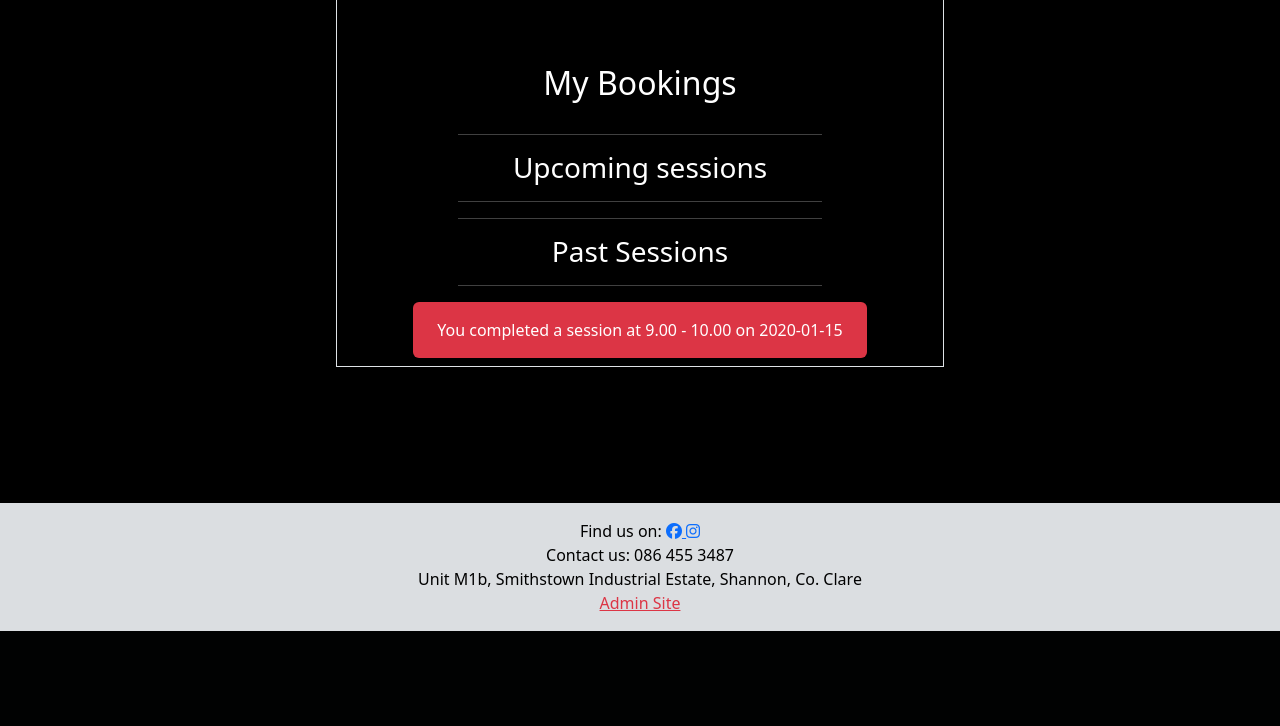
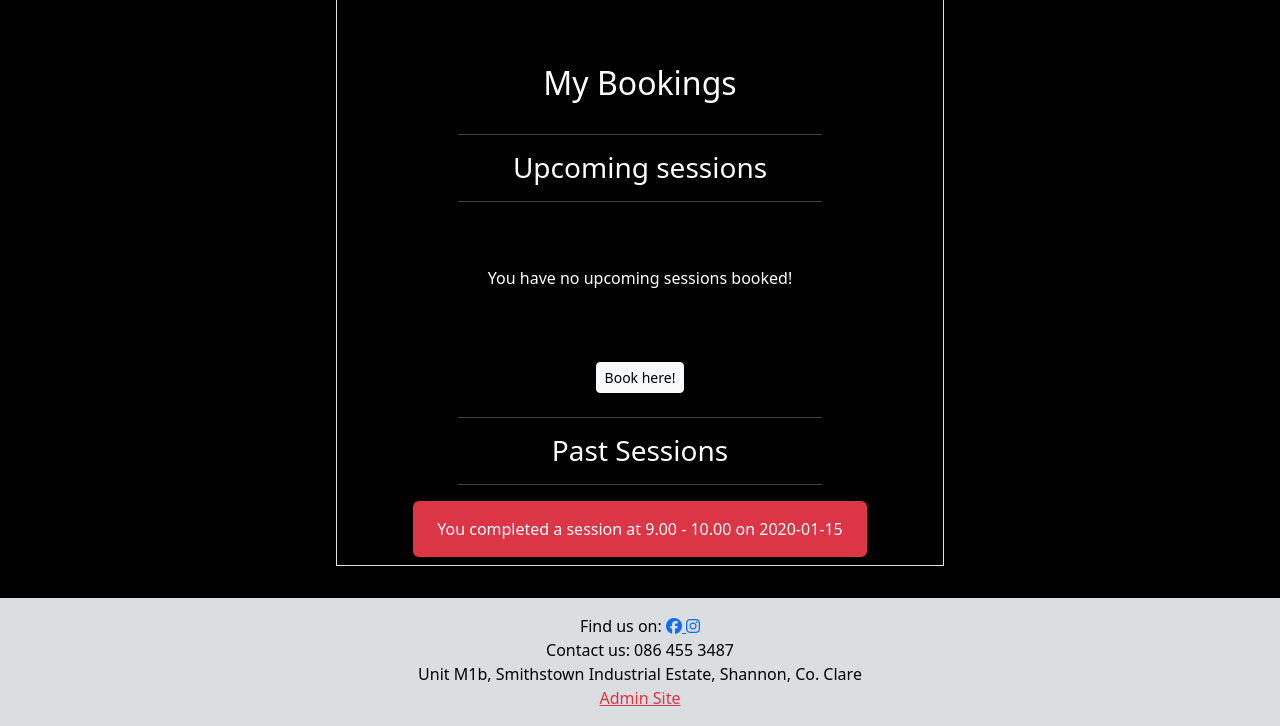
Before and after one commit to Gallie83/PP4-Django, a Django app: page /view_bookings/ in a window 1280 px wide. Shown: the part 169-895 px from the top of the page. Before the commit the page ends 800 px from the top, so only its background shows below. Run offline with Django 3.2, Linux system fonts and the light colour scheme; a user stored in the database is signed in; tables that the repository leaves empty hold one stand-in row (values such as "Sample post"); some libraries are stand-ins or nearby versions.

Commit message:
View bookings page checks if user has past or upcoming sessions, or none and displays information accordingly

```diff
--- a/bookingapp/views.py
+++ b/bookingapp/views.py
@@ -26,6 +26,8 @@ def view_bookings(request):
 
         past_booking_list = []
 
+        upcoming_booking_list = []
+
     # Iterates through list and converts date from a string to a date
         for session in booking_list:
             sessionDate = session.booking_date
@@ -34,9 +36,12 @@ def view_bookings(request):
             # Checks to see if date is a past date
             if newDate < date.today():
                 past_booking_list.append(session)
+            else:
+                upcoming_booking_list.append(session)
 
         context = {'booking_list': booking_list,
-                   'past_booking_list': past_booking_list}
+                   'past_booking_list': past_booking_list,
+                   'upcoming_booking_list': upcoming_booking_list}
 
         return render(request, 'view_bookings.html', context)
 
--- a/templates/view_bookings.html
+++ b/templates/view_bookings.html
@@ -25,9 +25,8 @@
             {% if booking_list %}
             <h3>Upcoming sessions</h3>
             <hr>
-            {% for booking in booking_list %}
-            <!-- Checks if session is upcoming or past -->
-            {% if booking not in past_booking_list %}
+            {% if upcoming_booking_list %}
+            {% for booking in upcoming_booking_list %}
             <p class="booked bg-danger rounded py-2 my-2 w-75 mx-auto">You have a session booked at {{ booking.slot }}
                 on
                 {{ booking.booking_date }}
@@ -35,8 +34,14 @@
                 <a href="{% url 'delete_bookings' booking.id %}"
                     class="delete-booking btn btn-outline-light btn-sm m-2">Delete</a>
             </p>
+            {% endfor %}
+            {% else %}
+            <p class="py-5"> You have no upcoming sessions booked! </p>
+            <!-- Link to booking page -->
+            <a class="btn btn-light btn-sm m-2" href="{% url 'date'%}">Book here!</a>
             {% endif %}
-            {% endfor %}
+            <!-- If User has completed sessions before -->
+            {% if past_booking_list %}
             <hr>
             <!-- Users previous sessions -->
             <h3>Past Sessions</h3>
@@ -48,11 +53,12 @@
                 {{ booking.booking_date }}
             </p>
             {% endfor %}
+            {% endif %}
             {% else %}
             <!-- If user has no sessions booked, returns a message -->
             <p class="py-5"> You have no sessions booked! </p>
             <!-- Link to booking page -->
-            <a class="btn btn-light btn-sm m-2" href="{% url 'book'%}">Book here!</a>
+            <a class="btn btn-light btn-sm m-2" href="{% url 'date'%}">Book here!</a>
             {% endif %}
         </div>
     </div>
```
